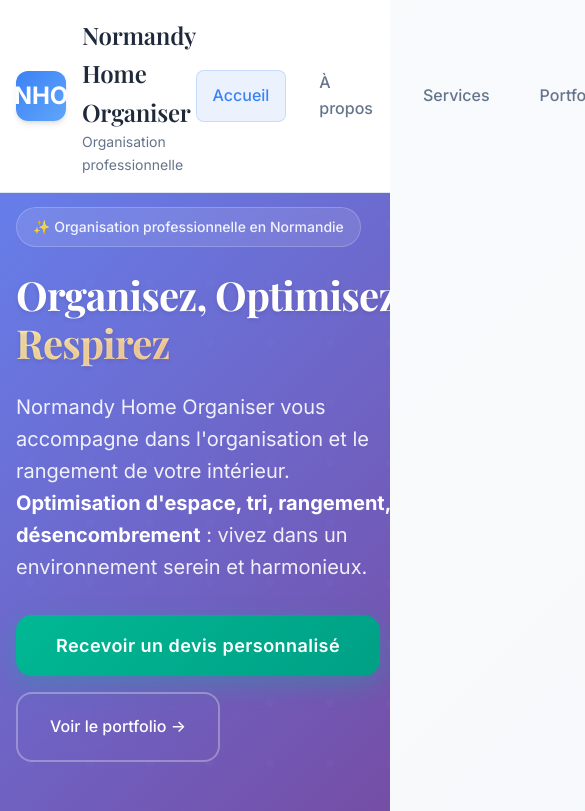
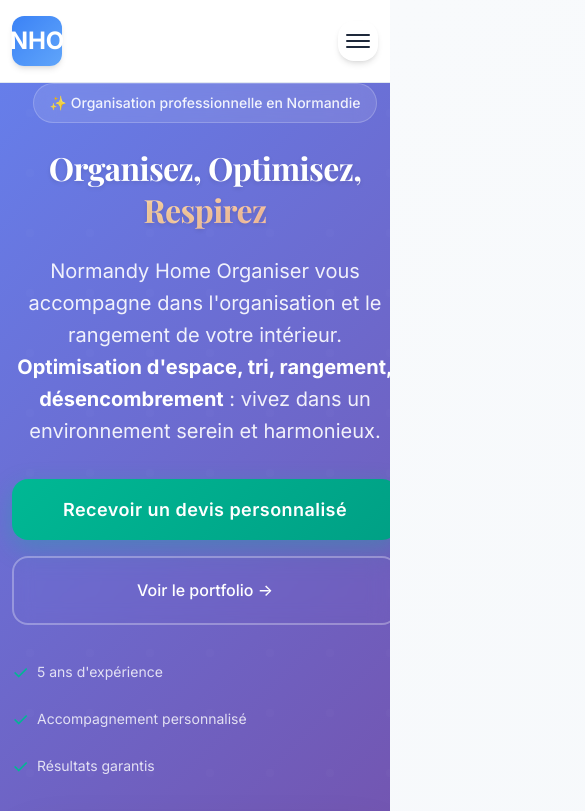
Before and after one commit to vidaluca77-cloud/NormandyHomeOrganization, a React (Vite) app: page / in a window 390 px wide. Shown: the top 811 px of the page, 585 px wide, since content can reach past the window. Built offline with nearby package versions, Linux system fonts and the light colour scheme.

Commit message:
Complete mobile experience improvements - navigation, hero section, and responsive design
Co-authored-by: vidaluca77-cloud <226796821+vidaluca77-cloud@users.noreply.github.com>

```diff
--- a/src/components/Header.jsx
+++ b/src/components/Header.jsx
@@ -1,8 +1,9 @@
-import React from 'react';
+import React, { useState } from 'react';
 import { Link, useLocation } from 'react-router-dom';
 
 export default function Header() {
   const location = useLocation();
+  const [isMobileMenuOpen, setIsMobileMenuOpen] = useState(false);
 
   const navItems = [
     { path: '/', label: 'Accueil' },
@@ -13,6 +14,31 @@ export default function Header() {
   ];
 
   return (
+    <>
+      <style>{`
+        .header-brand-text {
+          display: block;
+        }
+        .mobile-menu-btn {
+          display: none;
+        }
+        .desktop-nav {
+          display: flex;
+        }
+
+        @media (max-width: 768px) {
+          .header-brand-text {
+            display: none;
+          }
+          .mobile-menu-btn {
+            display: flex;
+          }
+          .desktop-nav {
+            display: none;
+          }
+        }
+      `}</style>
+
       <header style={{
         background: 'rgba(255, 255, 255, 0.95)',
         backdropFilter: 'blur(20px)',
@@ -49,7 +75,7 @@ export default function Header() {
               }}>
                 NHO
               </div>
-            <div>
+              <div className="header-brand-text">
                 <div style={{
                   fontFamily: 'var(--font-secondary)',
                   fontWeight: 600,
@@ -70,8 +96,51 @@ export default function Header() {
             </div>
           </Link>
 
-        <nav style={{
-          display: 'flex',
+          {/* Mobile Menu Button */}
+          <button
+            className="mobile-menu-btn"
+            onClick={() => setIsMobileMenuOpen(!isMobileMenuOpen)}
+            style={{
+              flexDirection: 'column',
+              justifyContent: 'center',
+              alignItems: 'center',
+              background: 'transparent',
+              border: 'none',
+              cursor: 'pointer',
+              padding: '0.5rem',
+              width: '40px',
+              height: '40px'
+            }}
+          >
+            <div style={{
+              width: '24px',
+              height: '2px',
+              background: 'var(--color-text)',
+              borderRadius: '2px',
+              transition: 'all var(--transition-fast)',
+              transform: isMobileMenuOpen ? 'rotate(45deg) translate(6px, 6px)' : 'none'
+            }} />
+            <div style={{
+              width: '24px',
+              height: '2px',
+              background: 'var(--color-text)',
+              borderRadius: '2px',
+              margin: '4px 0',
+              transition: 'all var(--transition-fast)',
+              opacity: isMobileMenuOpen ? 0 : 1
+            }} />
+            <div style={{
+              width: '24px',
+              height: '2px',
+              background: 'var(--color-text)',
+              borderRadius: '2px',
+              transition: 'all var(--transition-fast)',
+              transform: isMobileMenuOpen ? 'rotate(-45deg) translate(6px, -6px)' : 'none'
+            }} />
+          </button>
+
+          {/* Desktop Navigation */}
+          <nav className="desktop-nav" style={{
             gap: '1rem',
             alignItems: 'center'
           }}>
@@ -112,6 +181,71 @@ export default function Header() {
             </Link>
           </nav>
         </div>
+
+        {/* Mobile Navigation Menu */}
+        {isMobileMenuOpen && (
+          <div style={{
+            position: 'absolute',
+            top: '100%',
+            left: 0,
+            right: 0,
+            background: 'rgba(255, 255, 255, 0.98)',
+            backdropFilter: 'blur(20px)',
+            borderBottom: '1px solid var(--color-border)',
+            padding: '1rem 0',
+            boxShadow: 'var(--shadow-lg)'
+          }}>
+            <div className="container">
+              <nav style={{
+                display: 'flex',
+                flexDirection: 'column',
+                gap: '0.5rem'
+              }}>
+                {navItems.map((item, index) => (
+                  <Link
+                    key={index}
+                    to={item.path}
+                    onClick={() => setIsMobileMenuOpen(false)}
+                    style={{
+                      padding: '1rem',
+                      borderRadius: '8px',
+                      fontWeight: 500,
+                      transition: 'all var(--transition-fast)',
+                      textDecoration: 'none',
+                      color: location.pathname === item.path ? 'var(--color-accent)' : 'var(--color-text)',
+                      background: location.pathname === item.path ? 'rgba(59, 130, 246, 0.1)' : 'transparent',
+                      border: location.pathname === item.path ? '1px solid rgba(59, 130, 246, 0.2)' : '1px solid transparent',
+                      display: 'block'
+                    }}
+                  >
+                    {item.label}
+                  </Link>
+                ))}
+
+                <Link
+                  to="/contact"
+                  onClick={() => setIsMobileMenuOpen(false)}
+                  style={{
+                    background: 'linear-gradient(135deg, var(--color-accent) 0%, var(--color-accent-light) 100%)',
+                    color: 'white',
+                    padding: '1rem 1.5rem',
+                    borderRadius: 'var(--border-radius)',
+                    fontWeight: 500,
+                    textDecoration: 'none',
+                    boxShadow: 'var(--shadow-md)',
+                    transition: 'all var(--transition-base)',
+                    marginTop: '0.5rem',
+                    textAlign: 'center',
+                    display: 'block'
+                  }}
+                >
+                  Devis gratuit
+                </Link>
+              </nav>
+            </div>
+          </div>
+        )}
       </header>
+    </>
   );
 }
--- a/src/components/Hero.jsx
+++ b/src/components/Hero.jsx
@@ -3,6 +3,51 @@ import { Link } from 'react-router-dom';
 
 export default function Hero() {
   return (
+    <>
+      <style>{`
+        .hero-container {
+          display: grid;
+          grid-template-columns: 1fr 1fr;
+          gap: 4rem;
+          align-items: center;
+          position: relative;
+          z-index: 2;
+        }
+
+        .hero-buttons {
+          display: flex;
+          gap: 1rem;
+          flex-wrap: wrap;
+        }
+
+        .hero-trust-indicators {
+          margin-top: 3rem;
+          display: flex;
+          gap: 2rem;
+          color: rgba(255, 255, 255, 0.8);
+          font-size: 0.875rem;
+        }
+
+        @media (max-width: 768px) {
+          .hero-container {
+            grid-template-columns: 1fr;
+            gap: 2rem;
+            text-align: center;
+          }
+
+          .hero-buttons {
+            flex-direction: column;
+            gap: 1rem;
+          }
+
+          .hero-trust-indicators {
+            flex-direction: column;
+            gap: 1rem;
+            margin-top: 2rem;
+          }
+        }
+      `}</style>
+
       <section style={{
         background: 'linear-gradient(135deg, #667eea 0%, #764ba2 100%)',
         minHeight: '80vh',
@@ -22,14 +67,8 @@ export default function Hero() {
           opacity: 0.3
         }} />
 
-      <div className="container" style={{
-        display: 'grid',
-        gridTemplateColumns: '1fr 1fr',
-        gap: '4rem',
-        alignItems: 'center',
-        position: 'relative',
-        zIndex: 2
-      }}>
+        <div className="container">
+          <div className="hero-container">
             <div>
               <div style={{
                 background: 'rgba(255, 255, 255, 0.1)',
@@ -72,11 +111,7 @@ export default function Hero() {
                 <strong style={{color: 'white'}}>Optimisation d'espace, tri, rangement, désencombrement</strong> : vivez dans un environnement serein et harmonieux.
               </p>
 
-          <div style={{
-            display: 'flex',
-            gap: '1rem',
-            flexWrap: 'wrap'
-          }}>
+              <div className="hero-buttons">
                 <Link to="/contact" style={{textDecoration: 'none'}}>
                   <button style={{
                     background: 'linear-gradient(135deg, #00b894 0%, #00a085 100%)',
@@ -88,7 +123,8 @@ export default function Hero() {
                     borderRadius: 'var(--border-radius)',
                     cursor: 'pointer',
                     boxShadow: '0 8px 25px rgba(0, 184, 148, 0.3)',
-                transition: 'all var(--transition-base)'
+                    transition: 'all var(--transition-base)',
+                    width: '100%'
                   }}>
                     Recevoir un devis personnalisé
                   </button>
@@ -104,19 +140,16 @@ export default function Hero() {
                   transition: 'all var(--transition-base)',
                   backdropFilter: 'blur(10px)',
                   display: 'inline-flex',
-              alignItems: 'center'
+                  alignItems: 'center',
+                  justifyContent: 'center',
+                  width: '100%',
+                  boxSizing: 'border-box'
                 }}>
                   Voir le portfolio →
                 </Link>
               </div>
 
-          <div style={{
-            marginTop: '3rem',
-            display: 'flex',
-            gap: '2rem',
-            color: 'rgba(255, 255, 255, 0.8)',
-            fontSize: '0.875rem'
-          }}>
+              <div className="hero-trust-indicators">
                 <div style={{display: 'flex', alignItems: 'center', gap: '0.5rem'}}>
                   <span style={{color: '#00b894', fontSize: '1.2rem'}}>✓</span>
                   5 ans d'expérience
@@ -161,6 +194,8 @@ export default function Hero() {
               </div>
             </div>
           </div>
+        </div>
       </section>
+    </>
   );
 }
--- a/styles/global.css
+++ b/styles/global.css
@@ -196,7 +196,62 @@ textarea:focus {
     font-size: 2rem;
   }
 
+  h3 {
+    font-size: 1.5rem;
+  }
+
+  p {
+    font-size: 1rem;
+    margin-bottom: 1.25rem;
+  }
+
   button {
     padding: 0.875rem 1.5rem;
+    font-size: 1rem;
+  }
+
+  .card {
+    padding: 1.5rem;
   }
 }
+
+@media (max-width: 480px) {
+  .container {
+    padding: 0 0.75rem;
+  }
+
+  .section {
+    padding: 2.5rem 0;
+  }
+
+  h1 {
+    font-size: 2rem;
+    line-height: 1.3;
+  }
+
+  h2 {
+    font-size: 1.75rem;
+    line-height: 1.3;
+  }
+
+  h3 {
+    font-size: 1.25rem;
+    line-height: 1.4;
+  }
+
+  p {
+    font-size: 0.95rem;
+    line-height: 1.6;
+  }
+
+  button {
+    padding: 1rem 1.25rem;
+    font-size: 0.95rem;
+    width: 100%;
+  }
+
+  .card {
+    padding: 1.25rem;
+    margin-bottom: 1rem;
+  }
+}
```
Lines whose indentation alone changed are shown as unchanged.
